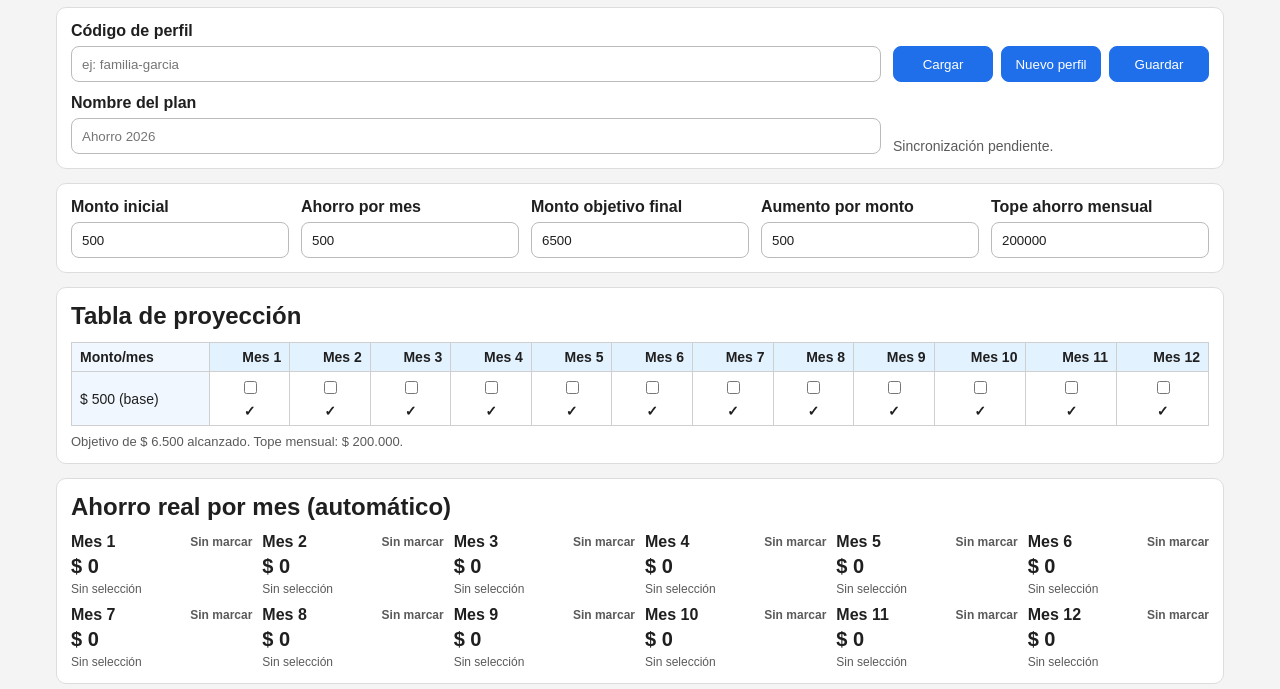
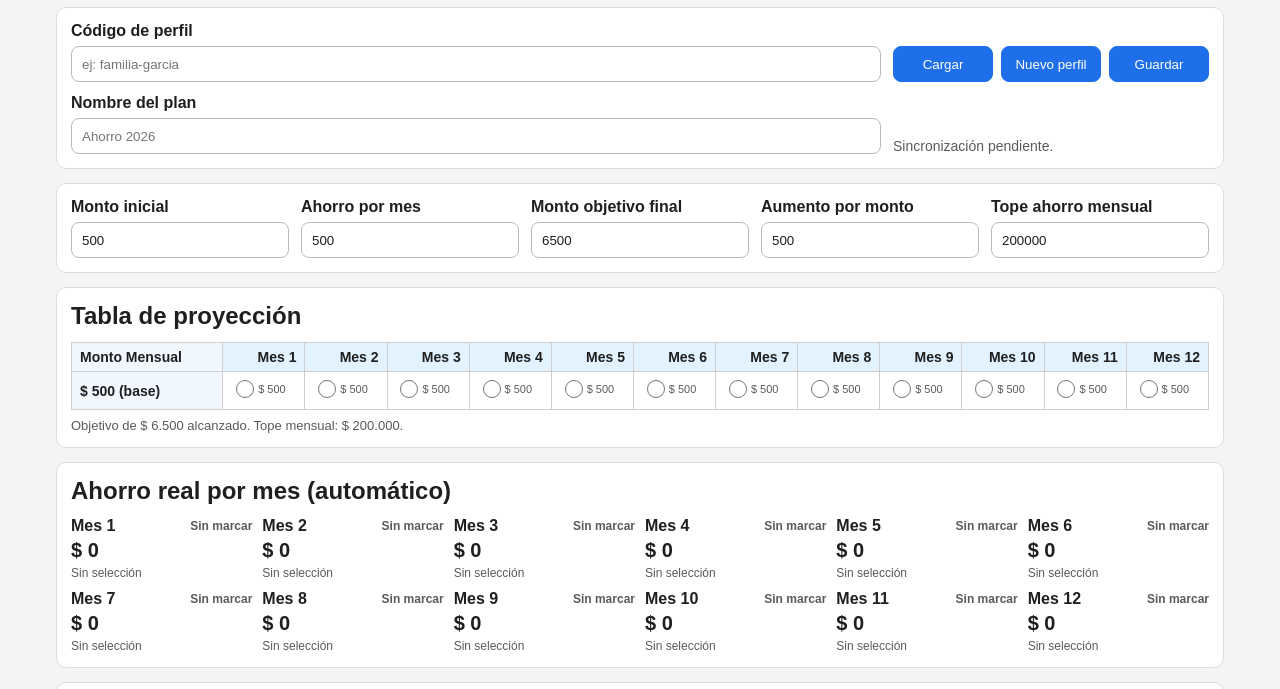
Before and after one commit to Wilyos/ahorros, a website: page public/index.html in a window 1280 px wide. Shown: the part 82-771 px from the top of the page. Drawn offline with Linux system fonts and the light colour scheme.

Commit message:
Cambiar a radio buttons con valores visibles en tabla de proyeccion

```diff
--- a/public/app.js
+++ b/public/app.js
@@ -219,54 +219,46 @@ function renderProjectionTable() {
     state.scenarioLocked.push(Array.from({ length: 12 }, () => false));
   }
 
-  const scenarioRows = scenarios
-    .map((scenario, scenarioIdx) => {
-      // Celdas de checkboxes para cada mes
-      const checkCells = Array.from({ length: 12 }, (_, monthIdx) => {
-        const checked = Boolean(state.scenarioChecks[scenarioIdx]?.[monthIdx]);
-        const locked = Boolean(state.scenarioLocked[scenarioIdx]?.[monthIdx]);
+  // Construir tabla de MESES en columnas, con radio buttons para cada escenario
+  let tableHtml = '<thead><tr><th>Monto Mensual</th>';
+  tableHtml += Array.from({ length: 12 }, (_, i) => `<th>Mes ${i + 1}</th>`).join('');
+  tableHtml += '</tr></thead><tbody>';
 
-        return `
-          <td class="projection-check-cell">
-            <label class="projection-check-label">
-              <input
-                data-scenario-idx="${scenarioIdx}"
-                data-month-idx="${monthIdx}"
-                type="checkbox"
-                ${checked ? 'checked' : ''}
-                ${locked ? 'disabled' : ''}
-              />
-              <span>${locked ? '🔒' : '✓'}</span>
-            </label>
-          </td>
-        `;
-      }).join('');
+  scenarios.forEach((scenario, scenarioIdx) => {
+    const rowLabel = scenarioIdx === 0
+      ? `${formatCurrency(scenario.monthlySaving)} (base)`
+      : formatCurrency(scenario.monthlySaving);
 
-      const rowLabel = scenarioIdx === 0
-        ? `${formatCurrency(scenario.monthlySaving)} (base)`
-        : formatCurrency(scenario.monthlySaving);
+    tableHtml += `<tr><td class="scenario-label">${rowLabel}</td>`;
 
-      return `
-        <tr>
-          <td>${rowLabel}</td>
-          ${checkCells}
-        </tr>
+    for (let monthIdx = 0; monthIdx < 12; monthIdx++) {
+      const checked = Boolean(state.scenarioChecks[scenarioIdx]?.[monthIdx]);
+      const locked = Boolean(state.scenarioLocked[scenarioIdx]?.[monthIdx]);
+      const inputId = `radio_${scenarioIdx}_${monthIdx}`;
+
+      tableHtml += `
+        <td class="projection-check-cell">
+          <label class="projection-check-label">
+            <input
+              id="${inputId}"
+              type="radio"
+              name="month_${monthIdx}"
+              data-scenario-idx="${scenarioIdx}"
+              data-month-idx="${monthIdx}"
+              ${checked ? 'checked' : ''}
+              ${locked ? 'disabled' : ''}
+            />
+            <span class="radio-value">${formatCurrency(scenario.monthlySaving)}</span>
+            <span class="lock-indicator">${locked ? '🔒' : ''}</span>
+          </label>
+        </td>
       `;
-    })
-    .join('');
+    }
+    tableHtml += '</tr>';
+  });
 
-  const thead = `
-    <thead>
-      <tr>
-        <th>Monto/mes</th>
-        ${Array.from({ length: 12 }, (_, idx) => `<th>Mes ${idx + 1}</th>`).join('')}
-      </tr>
-    </thead>
-  `;
-
-  const tbody = `<tbody>${scenarioRows}</tbody>`;
-
-  els.projectionTable.innerHTML = `${thead}${tbody}`;
+  tableHtml += '</tbody>';
+  els.projectionTable.innerHTML = tableHtml;
 
   // Mensaje sobre el objetivo
   if (projectionData.reachedTarget) {
@@ -275,17 +267,23 @@ function renderProjectionTable() {
     els.projectionNote.textContent = `Generando escenarios respetando tope de ${formatCurrency(projectionData.maxCap)} para alcanzar objetivo de ${formatCurrency(projectionData.targetAmount)}.`;
   }
 
-  // Event listeners para los checkboxes
-  els.projectionTable.querySelectorAll('input[data-scenario-idx][data-month-idx]').forEach((input) => {
+  // Event listeners para los radio buttons
+  els.projectionTable.querySelectorAll('input[type="radio"][data-scenario-idx][data-month-idx]').forEach((input) => {
     input.addEventListener('change', (event) => {
       const scenarioIdx = Number(event.target.dataset.scenarioIdx);
       const monthIdx = Number(event.target.dataset.monthIdx);
 
+      // Limpiar todos los checkboxes de este mes
+      state.scenarioChecks.forEach((row, idx) => {
+        if (row) row[monthIdx] = false;
+      });
+
+      // Marcar solo el escenario seleccionado para este mes
       if (!state.scenarioChecks[scenarioIdx]) {
         state.scenarioChecks[scenarioIdx] = Array.from({ length: 12 }, () => false);
       }
+      state.scenarioChecks[scenarioIdx][monthIdx] = true;
 
-      state.scenarioChecks[scenarioIdx][monthIdx] = Boolean(event.target.checked);
       recalculateMonthlyActualsFromChecks();
       renderMonthlyActualInputs();
       renderSummary();
--- a/public/styles.css
+++ b/public/styles.css
@@ -209,18 +209,39 @@ thead th {
 
 .projection-check-cell {
   text-align: center;
+  padding: 8px 4px;
 }
 
 .projection-check-label {
   display: inline-flex;
   align-items: center;
-  gap: 6px;
+  gap: 4px;
   font-weight: 600;
+  flex-direction: row;
 }
 
 .projection-check-label input {
-  width: auto;
-  height: auto;
+  width: 18px;
+  height: 18px;
+  margin: 0;
+  cursor: pointer;
+}
+
+.radio-value {
+  font-size: 11px;
+  color: var(--text-secondary);
+  white-space: nowrap;
+  font-weight: 400;
+}
+
+.lock-indicator {
+  margin-left: 2px;
+}
+
+.scenario-label {
+  font-weight: 600;
+  white-space: nowrap;
+  padding-right: 12px;
 }
 
 .summary {
```
